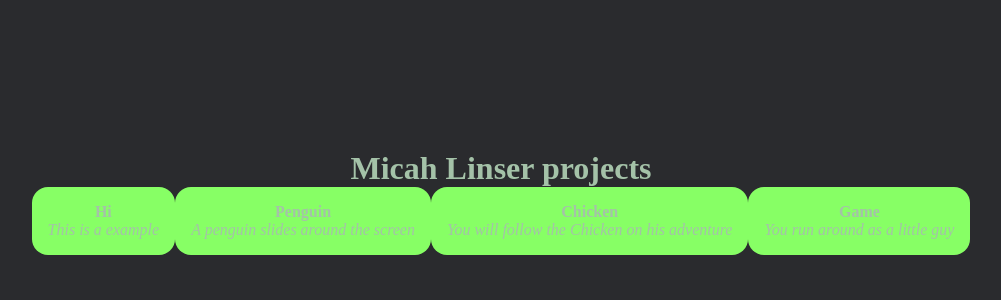
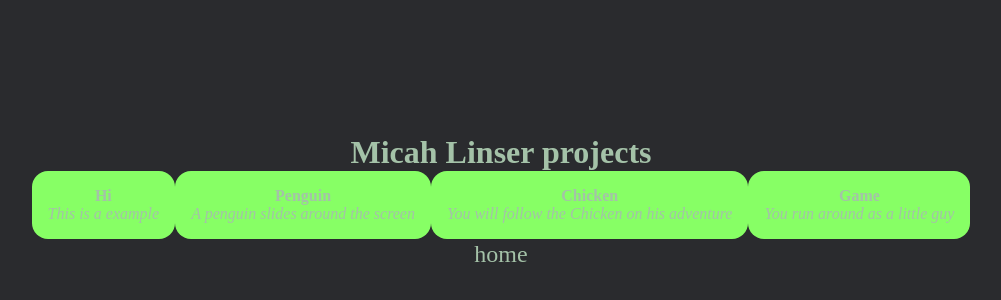
Before and after one commit to micahlinsoriscool/micahlinsoriscool.github.io, a plain HTML site: page pr.html in a window 1280 px wide. Shown: the part 198-498 px from the top of the page, without its empty margins (139-1140 px from the left). Drawn offline with Linux system fonts and the light colour scheme; a web font is replaced by a local one.

Commit message:
fsgrdthy

```diff
--- a/pr.html
+++ b/pr.html
@@ -27,6 +27,10 @@
                 <span class="project-description">You run around as a little guy</span>
             </a>
         </div>
+
+    <div class="nav">
+        <a href="./index.html">home</a>
+    </div>
     </div>
 
 <style>
```
